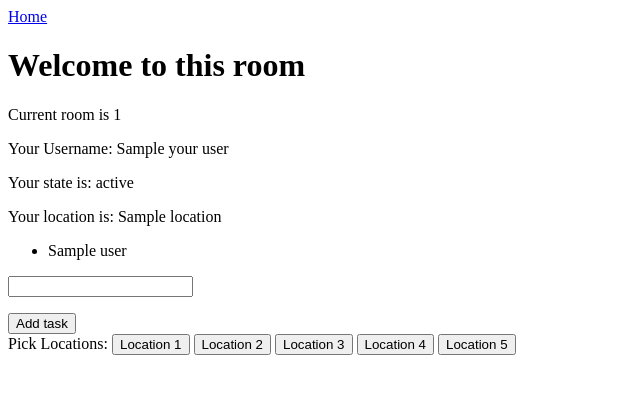
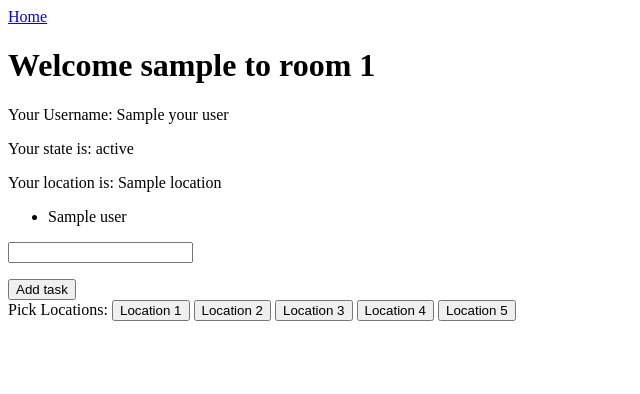
Before and after one commit to kotuliak/beer-virus, a Flask app: template beer-app/templates/room.html in a window 1280 px wide. Shown: the top 394 px of the page, without its empty margins (0-640 px from the left). Run offline with Flask 2, Linux system fonts and the light colour scheme; the template is opened without the code that fills it: most values are stand-ins (such as "Sample title", 1, 10 or a date in 2020).

Commit message:
Setup-Flask: create or join room and ask for user name

```diff
--- a/beer-app/main.py
+++ b/beer-app/main.py
@@ -18,31 +18,33 @@ def about():
 
 @app.route('/api/room', methods=['GET', 'POST'])
 def room():
-    if 'id' in request.args:
-        id = int(request.args['id'])
+    if 'room_id' in request.form:
+        id = int(request.form['room_id'])
         for room in open_rooms:
             if id == room.id:
-                if 'name' in request.args:
-                    name = str(request.args['name'])
+                if 'user_name' in request.form:
+                    user_name = request.form['user_name']
+                    return render_template("room.html", room_id=id, user_name=user_name, users=[])
                 else:
-                    return "Error 404: User not found."
-
-                return render_template("room.html", room_id=id, users=open_rooms[0].users, your_user=open_rooms[0].get_user(name))
+                    return render_template("join_room.html", room_id=id)
 
     return "Error 404: Room not found."
+
 
 @app.route('/create_new_room', methods=['POST'])
 def create_new_room():
     new_room = Room()
     open_rooms.append(new_room)
-    return redirect("/api/room?id=" + str(new_room.id))
+    return redirect("/join_room?room_id=" + str(new_room.id))
 
+@app.route('/join_room', methods=['GET', 'POST'])
+def join_room():
+    if 'room_id' in request.args:
+        room_id = request.args['room_id']
+    elif 'room_id' in request.form:
+        room_id = request.form['room_id']
 
-@app.route('/join_room', methods=['POST'])
-def join_room():
-    room_id = request.form['room-id']
-    return redirect("/api/room?id=" + room_id)
-
+    return render_template("join_room.html", room_id=room_id)
 
 @app.route("/add", methods=["POST"])
 def add():
--- a/beer-app/templates/home.html
+++ b/beer-app/templates/home.html
@@ -18,7 +18,7 @@
 </form>
 
 <form action="/join_room" method="POST" id="join-room">
-    <p><input type="text" name="room-id"> Room ID</p>
+    <p><input type="text" name="room_id"> Room ID</p>
     <input type="submit" value="Join room">
 </form>
 
--- a/beer-app/templates/room.html
+++ b/beer-app/templates/room.html
@@ -10,9 +10,7 @@
         <a href="{{ url_for('home') }}">Home</a>
     </div>
 
-    <h1> Welcome to this room </h1>
-
-    <p>Current room is {{ room_id }}</p>
+    <h1>Welcome {{ user_name }} to room {{ room_id }}</h1>
 
     <div id="user_text">
         {% include 'user.html' %}
```
Also changed, not shown: beer-app/templates/join_room.html (added, +17 -0 lines).
